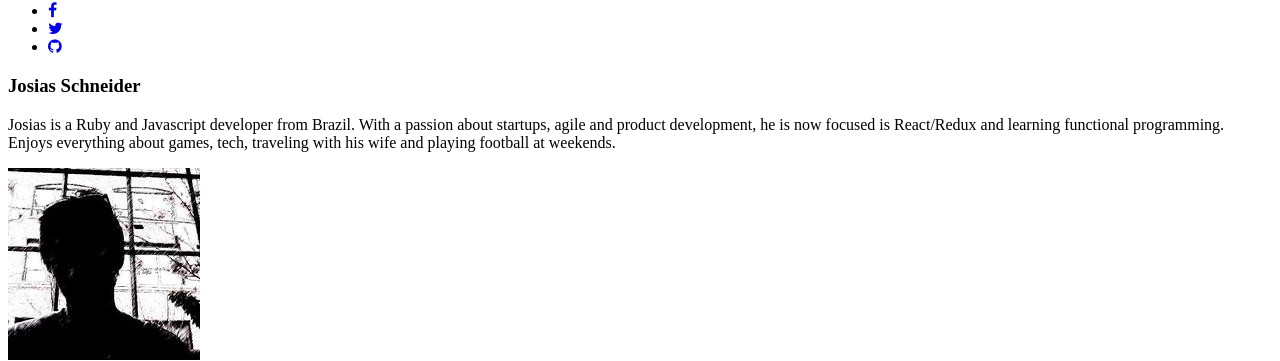
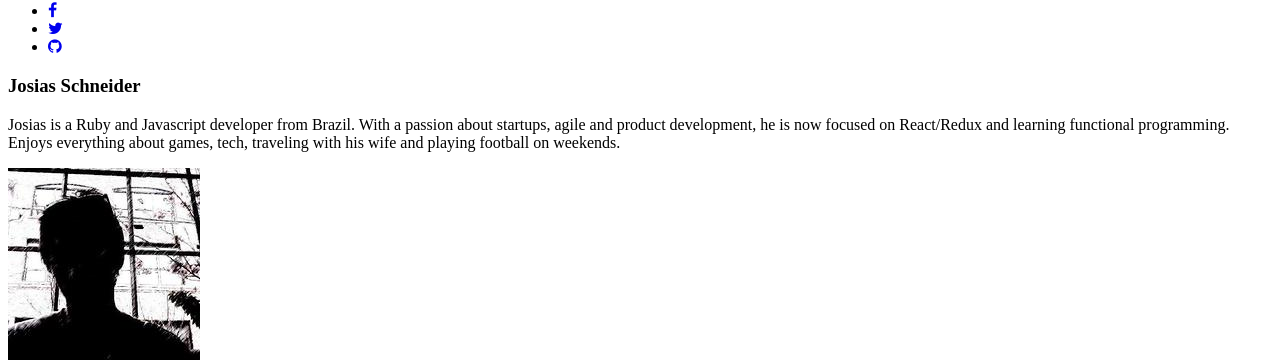
Before and after one commit to shakacode/shakacode-website, a Jekyll site: the page built from about/index.html, in a window 1280 px wide and 900 px high, scrolled down 4965 px. Shown: the part 144-505 px from the top of the window. Built offline with Jekyll 4.4.1, drawn with Linux system fonts in a browser that asks for light colours; nearby versions of some CDN libraries.

Commit message:
Update index.html

```diff
--- a/about/index.html
+++ b/about/index.html
@@ -243,7 +243,7 @@ title: ShakaCode Work
                 <div class="col-md-7 col-sm-12">
                   <div class="shaka-member__temp-padding-fix">
                     <h3 class="shaka-member__name">Josias Schneider</h3>
-                    <p class="shaka-member__bio">Josias is a Ruby and Javascript developer from Brazil. With a passion about startups, agile and product development, he is now focused is React/Redux and learning functional programming. Enjoys everything about games, tech, traveling with his wife and playing football at weekends.</p>
+                    <p class="shaka-member__bio">Josias is a Ruby and Javascript developer from Brazil. With a passion about startups, agile and product development, he is now focused on React/Redux and learning functional programming. Enjoys everything about games, tech, traveling with his wife and playing football on weekends.</p>
                   </div>
                 </div>
               </div><!-- end .shaka-member -->
```
